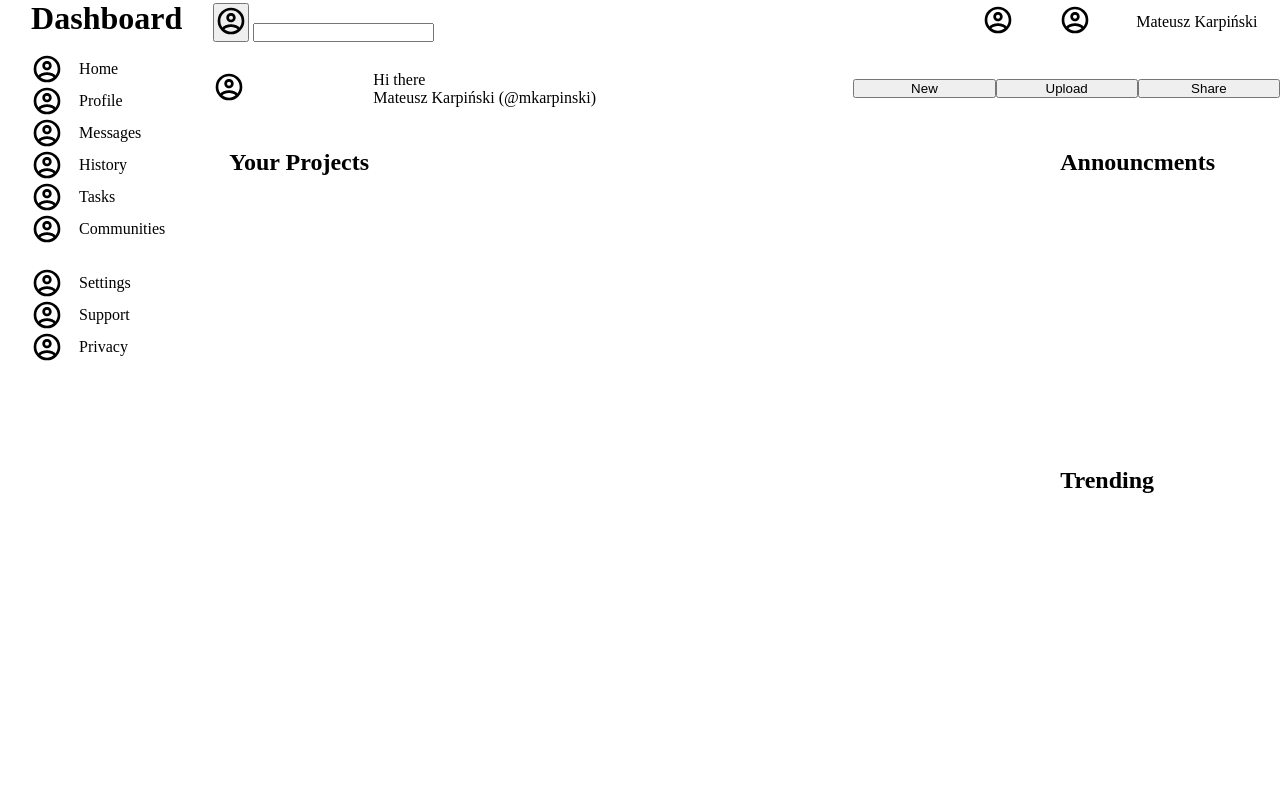
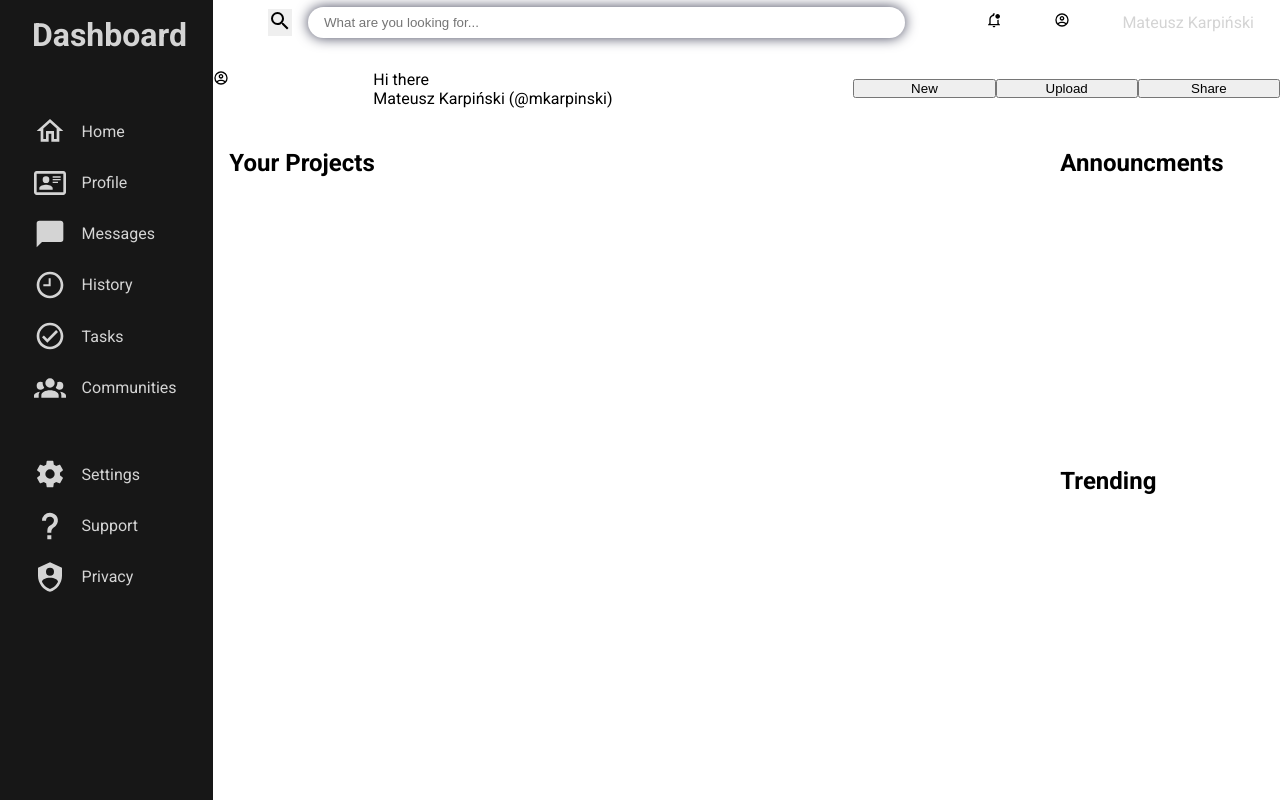
Before and after one commit to all0ver/admin-dashboard, a plain HTML site: page index.html in a window 1280 px wide. Drawn offline with Linux system fonts and the light colour scheme.

Commit message:
added icons and finished form in header

```diff
--- a/index.html
+++ b/index.html
@@ -12,45 +12,45 @@
     <div class="container">
         <div class="sidebar">
             <h1>Dashboard</h1>
-            <ul class="main-manu">
+            <ul class="main-menu">
                 <a href="#">
-                    <li><img src="img/placeholder.svg" alt="">Home</li>
+                    <li><img src="img/home-outline.svg" alt="">Home</li>
                 </a>
                 <a href="#">
-                    <li><img src="img/placeholder.svg" alt="">Profile</li>
+                    <li><img src="img/card-account-details-outline.svg" alt="">Profile</li>
                 </a>
                 <a href="#">
-                    <li><img src="img/placeholder.svg" alt="">Messages</li>
+                    <li><img src="img/message.svg" alt="">Messages</li>
                 </a>
                 <a href="#">
-                    <li><img src="img/placeholder.svg" alt="">History</li>
+                    <li><img src="img/clock-time-nine-outline.svg" alt="">History</li>
                 </a>
                 <a href="#">
-                    <li><img src="img/placeholder.svg" alt="">Tasks</li>
+                    <li><img src="img/check-circle-outline.svg" alt="">Tasks</li>
                 </a>
                 <a href="#">
-                    <li><img src="img/placeholder.svg" alt="">Communities</li>
+                    <li><img src="img/account-group.svg" alt="">Communities</li>
                 </a>
             </ul>
             <ul class="sub-menu">
                 <a href="#">
-                    <li><img src="img/placeholder.svg" alt="">Settings</li>
+                    <li><img src="img/cog.svg" alt="">Settings</li>
                 </a>
                 <a href=" #">
-                    <li><img src="img/placeholder.svg" alt="">Support</li>
+                    <li><img src="img/help.svg" alt="">Support</li>
                 </a>
                 <a href="#">
-                    <li><img src="img/placeholder.svg" alt="">Privacy</li>
+                    <li><img src="img/shield-account.svg" alt="">Privacy</li>
                 </a>
             </ul>
         </div>
         <header>
             <form>
-                <button type="submit"><img src="img/placeholder.svg" alt=""></button>
-                <input type="text" name="search" id="search">
+                <button type="submit"><img src="img/magnify.svg" alt=""></button>
+                <input type="text" name="search" id="search" placeholder="What are you looking for...">
             </form>
             <div class="account">
-                <a href="#"><img src="img/placeholder.svg" alt=""></a>
+                <a href="#"><img src="img/bell-badge-outline.svg" alt=""></a>
                 <a href="#">
                     <img src="img/placeholder.svg" alt="">
                 </a>
--- a/style.css
+++ b/style.css
@@ -1,11 +1,23 @@
+@import url('https://fonts.googleapis.com/css2?family=Roboto:ital,wght@0,100;0,300;0,400;0,500;0,700;0,900;1,100;1,300;1,400;1,500;1,700;1,900&display=swap');
+
+:root {
+    /* tailwind css colors - neutral */
+    --text-side: #d4d4d4;
+    --sidebar: #171717;
+}
+
 * {
     box-sizing: border-box;
     margin: 0;
     padding: 0;
 }
 
+body {
+    font-family: "Roboto", sans-serif;
+}
+
 .container {
-    min-height: 100vh;
+    height: 100vh;
     width: 100vw;
     display: grid;
     grid-template-columns: 1fr 5fr;
@@ -15,8 +27,33 @@
 .sidebar {
     grid-area: 1 / 1 / 4 / 2;
     display: grid;
-    grid-template-rows: 1fr 4fr 10fr;
-    justify-content: center;
+    grid-template-rows: 1fr 4fr 4fr;
+    justify-content: start;
+    gap: 1rem;
+    padding: 1rem;
+    padding-left: 2rem;
+    background-color:  var(--sidebar);
+    color: var(--text-side);
+}
+
+.sidebar > ul {
+    margin-bottom: 2rem;
+}
+
+.sidebar > ul > a > li {
+    color: var(--text-side);
+}
+
+.sidebar > ul > a > li > img {
+    filter: invert(90%) sepia(0%) saturate(0%) hue-rotate(148deg) brightness(96%) contrast(91%);
+    height: 32px;
+}
+
+.main-menu,
+.sub-menu {
+    display: flex;
+    flex-direction: column;
+    gap: 1rem;
 }
 
 li {
@@ -27,8 +64,9 @@ li {
 }
 
 a {
-    color: black;
+    color: var(--text-side);
     text-decoration: none;
+    padding: 0.1rem;
 }
 
 a:hover {
@@ -45,6 +83,36 @@ header {
     display: grid;
     grid-template-columns: 7fr 3fr;
     align-items: center;
+}
+
+header > form {
+    display: flex;
+    justify-content: center;
+    align-items: center;
+}
+
+header > form > button {
+    border: none;
+    cursor: pointer;
+}
+
+header> form > button > img {
+    height: 24px;
+}
+
+header > form > input {
+    border-radius: 1rem;
+    width: 80%;
+    border: none;
+    padding: 0.5rem  1rem;
+    margin-left: 1rem;
+    -webkit-box-shadow: 0px 0px 13px 0px rgba(66, 68, 90, 1);
+    -moz-box-shadow: 0px 0px 13px 0px rgba(66, 68, 90, 1);
+    box-shadow: 0px 0px 13px 0px rgba(66, 68, 90, 1);
+}
+
+header > form > input:focus {
+    outline-color: rgb(183, 183, 243);
 }
 
 .account {
@@ -81,5 +149,5 @@ main {
 }
 /* placeholder */
 img {
-    height: 32px;
+    height: 16px;
 }
```
Also changed, not shown: img/account-circle-outline.svg (added), img/account-group.svg (added), img/bell-badge-outline.svg (added), img/card-account-details-outline.svg (added), img/check-circle-outline.svg (added), img/clock-time-nine-outline.svg (added), img/cog.svg (added), img/help.svg (added), img/home-outline.svg (added), img/magnify.svg (added), img/message.svg (added), img/shield-account.svg (added).
